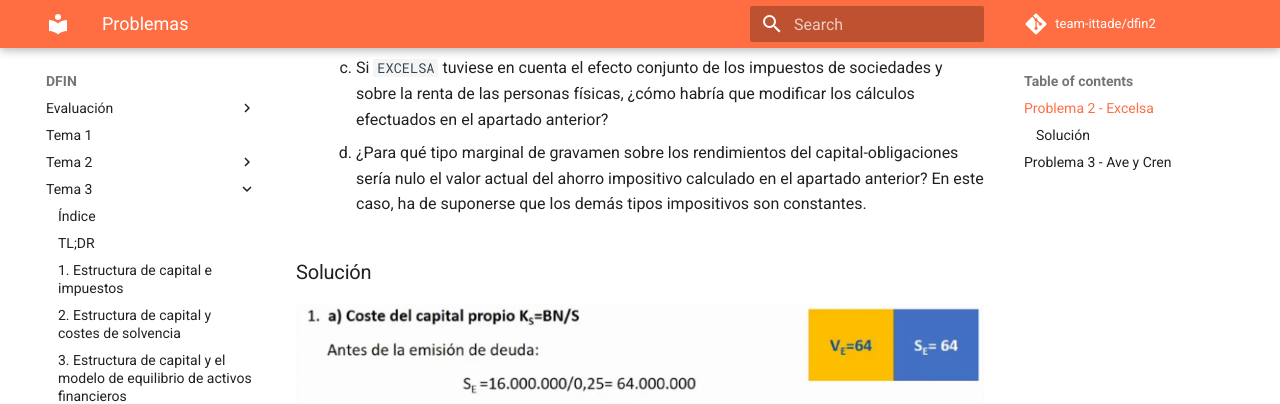
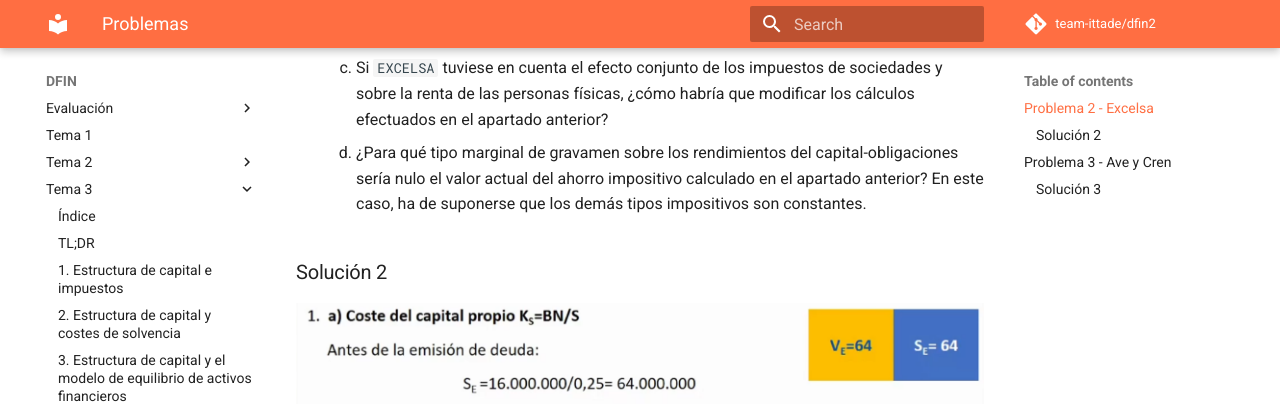
Before and after one commit to team-ittade/dfin2, an MkDocs documentation site: the page built from docs/tema-3/problemas.md, in a window 1280 px wide and 900 px high, scrolled down 887 px. Shown: the top 404 px of the window. Built offline with MkDocs 1.6.1 and Material for MkDocs 9.7.7, drawn with Linux system fonts in a browser that asks for light colours; comment, search, counter and statistics services are not loaded.

Commit message:
2021-03-10 - problema 3

```diff
--- a/docs/tema-3/problemas.md
+++ b/docs/tema-3/problemas.md
@@ -14,7 +14,7 @@
     3. Si `EXCELSA` tuviese en cuenta el efecto conjunto de los impuestos de sociedades y sobre la renta de las personas físicas, ¿cómo habría que modificar los cálculos efectuados en el apartado anterior?
     4. ¿Para qué tipo marginal de gravamen sobre los rendimientos del capital-obligaciones sería nulo el valor actual del ahorro impositivo calculado en el apartado anterior? En este caso, ha de suponerse que los demás tipos impositivos son constantes.
 
-### Solución
+### Solución 2
 
 ![img](../images/tema-3/problemas/2/1-a-b.png)
 
@@ -43,3 +43,21 @@
 2. Calcular el valor actual del ahorro impositivo que obtendría la empresa CREN si los intereses fuesen gastos deducibles de la base imponible del impuesto de sociedades.
 3. ¿Cuál sería el valor actual del ahorro impositivo si CREN tuviese en cuenta el efecto conjunto del impuesto de sociedades y del impuesto sobre la renta de las personas físicas?
 4. ¿Para qué tipo marginal de gravamen sobre los rendimientos del capital-obligaciones sería nulo el valor actual del ahorro impositivo calculado en el apartado anterior? Suponga constantes los demás tipos impositivos.
+
+### Solución 3
+
+![img](../images/tema-3/problemas/3/1a.png)
+
+![img](../images/tema-3/problemas/3/1b.png)
+
+<hr>
+
+![img](../images/tema-3/problemas/3/2.png)
+
+<hr>
+
+![img](../images/tema-3/problemas/3/3.png)
+
+<hr>
+
+![img](../images/tema-3/problemas/3/4.png)
```
Also changed, not shown: docs/images/tema-3/problemas/3/1a.png (added), docs/images/tema-3/problemas/3/1b.png (added), docs/images/tema-3/problemas/3/2.png (added), docs/images/tema-3/problemas/3/3.png (added), docs/images/tema-3/problemas/3/4.png (added).
